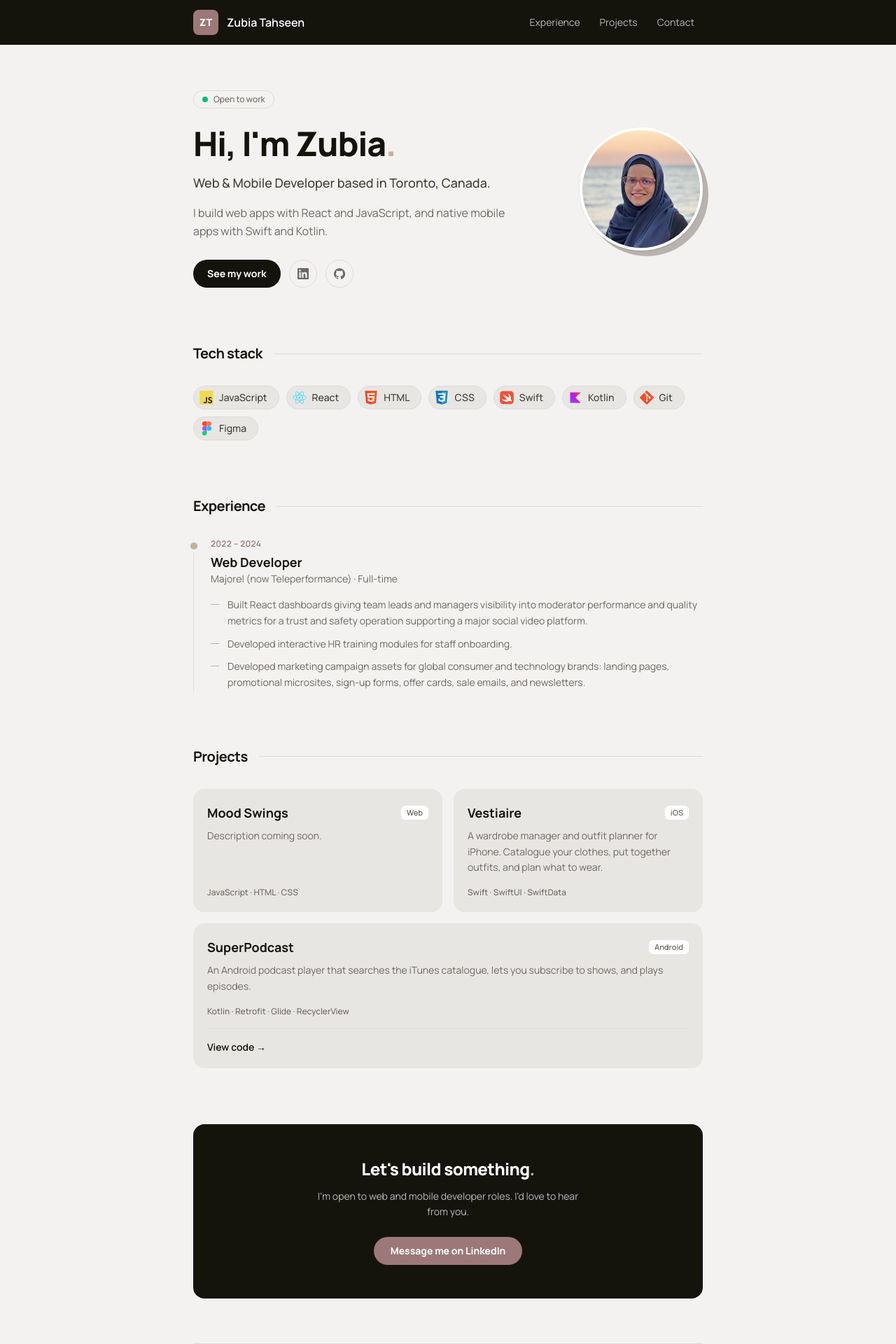
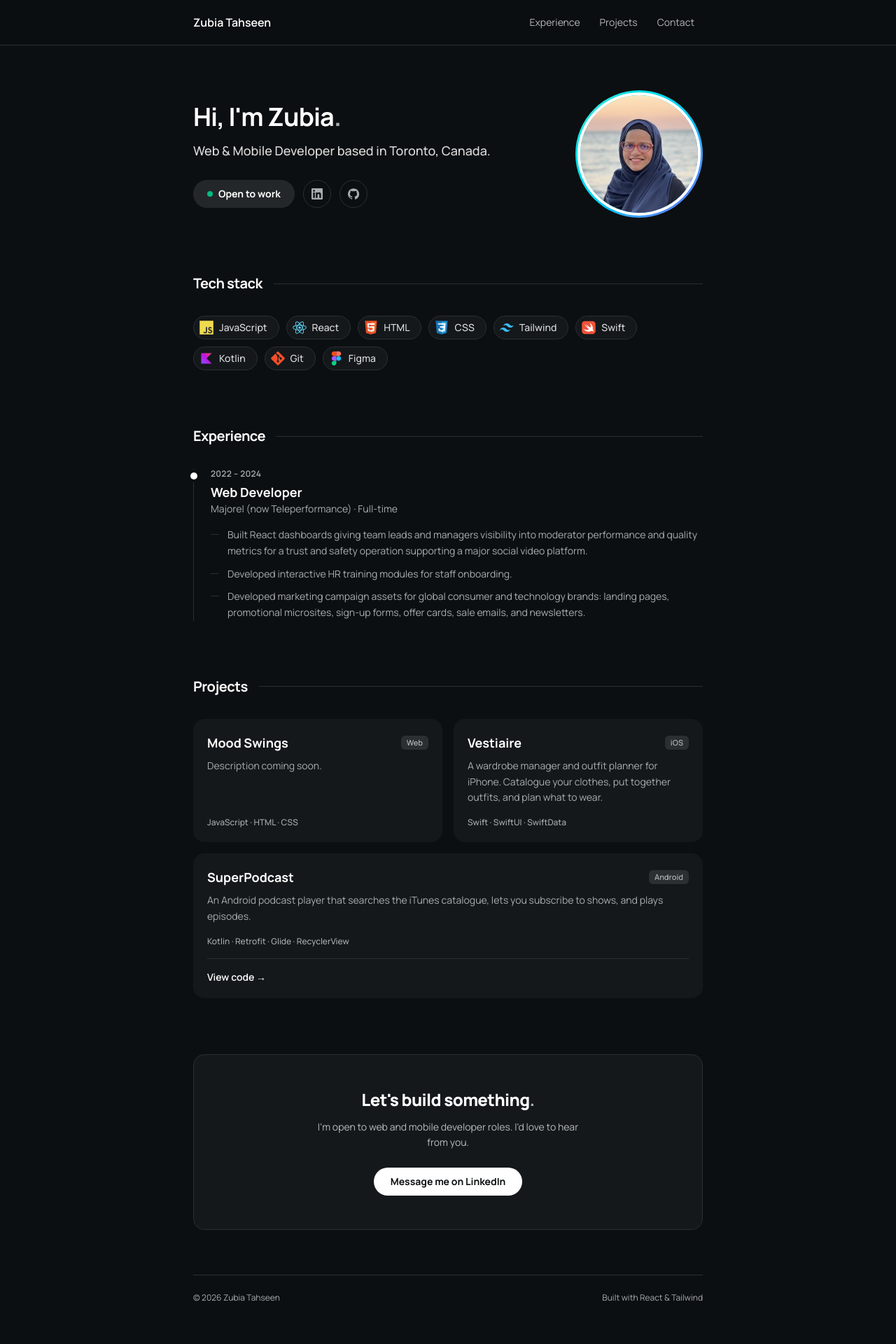
Before and after one commit to zubiatahseen1/portfolio, a React (Vite) app: page / in a window 1280 px wide. Shown: the top 1920 px of the page at 70% size. Built offline with nearby package versions, Linux system fonts and the light colour scheme.

Commit message:
Restyle portfolio: dark theme, Tailwind in stack, new hero

```diff
--- a/src/components/Contact.jsx
+++ b/src/components/Contact.jsx
@@ -6,9 +6,9 @@ function Contact() {
 
   return (
     <section id="contact" className="scroll-mt-20 pb-16">
-      <div className="rounded-2xl bg-dark px-6 py-12 text-center text-white">
+      <div className="rounded-2xl border border-line bg-card px-6 py-12 text-center text-white">
         <h2 className="text-2xl font-extrabold tracking-tight">
-          Let's build something<span className="text-tan">.</span>
+          Let's build something<span className="text-muted">.</span>
         </h2>
         <p className="mx-auto mt-3 max-w-sm text-sm leading-relaxed text-white/70">
           I'm open to web and mobile developer roles. I'd love to hear from you.
@@ -16,7 +16,7 @@ function Contact() {
         <a
           href={href}
           {...external}
-          className="mt-6 inline-block rounded-full bg-mauve px-6 py-2.5 text-sm font-bold text-white transition-opacity hover:opacity-90"
+          className="mt-6 inline-block rounded-full bg-white px-6 py-2.5 text-sm font-bold text-page transition-opacity hover:opacity-90"
         >
           {profile.email ? "Say hello" : "Message me on LinkedIn"}
         </a>
--- a/src/components/ExperienceItem.jsx
+++ b/src/components/ExperienceItem.jsx
@@ -2,11 +2,11 @@ function ExperienceItem({ role, company, type, period, description, highlights }
   return (
     <li className="relative">
       <span
-        className="absolute top-1.5 -left-[29px] size-2.5 rounded-full bg-tan ring-4 ring-page"
+        className="absolute top-1.5 -left-[29px] size-2.5 rounded-full bg-white ring-4 ring-page"
         aria-hidden="true"
       ></span>
-      <p className="text-xs font-semibold tracking-wide text-mauve">{period}</p>
-      <h3 className="mt-1 text-lg font-bold text-dark">{role}</h3>
+      <p className="text-xs font-semibold tracking-wide text-muted">{period}</p>
+      <h3 className="mt-1 text-lg font-bold text-white">{role}</h3>
       <p className="text-sm text-muted">
         {company} · {type}
       </p>
@@ -17,7 +17,7 @@ function ExperienceItem({ role, company, type, period, description, highlights }
         <ul className="mt-4 space-y-2.5 text-sm leading-relaxed text-muted">
           {highlights.map((item) => (
             <li key={item} className="flex gap-3">
-              <span className="mt-2.5 h-px w-3 shrink-0 bg-stone" aria-hidden="true"></span>
+              <span className="mt-2.5 h-px w-3 shrink-0 bg-line" aria-hidden="true"></span>
               {item}
             </li>
           ))}
--- a/src/components/Header.jsx
+++ b/src/components/Header.jsx
@@ -2,13 +2,10 @@ import { profile } from "../data";
 
 function Header() {
   return (
-    <header className="sticky top-0 z-20 bg-dark text-white">
+    <header className="sticky top-0 z-20 border-b border-line bg-page/90 text-white backdrop-blur">
       <div className="mx-auto flex h-16 max-w-3xl items-center justify-between gap-4 px-5">
-        <a href="#top" className="flex items-center gap-3">
-          <span className="flex size-9 items-center justify-center rounded-lg bg-mauve text-sm font-extrabold text-white">
-            ZT
-          </span>
-          <span className="hidden font-semibold sm:inline">{profile.name}</span>
+        <a href="#top" className="font-semibold whitespace-nowrap">
+          {profile.name}
         </a>
         <nav className="flex gap-1 text-sm text-white/70">
           {[
@@ -19,7 +16,7 @@ function Header() {
             <a
               key={href}
               href={href}
-              className="rounded-full px-3 py-1.5 transition-colors hover:bg-white/10 hover:text-white"
+              className="rounded-full px-2 py-1.5 whitespace-nowrap transition-colors sm:px-3 hover:bg-white/10 hover:text-white"
             >
               {label}
             </a>
--- a/src/components/Hero.jsx
+++ b/src/components/Hero.jsx
@@ -7,36 +7,29 @@ function Hero() {
     <section id="top" className="pt-10 pb-20">
       <div className="flex flex-col-reverse gap-8 sm:flex-row sm:items-center sm:justify-between">
         <div className="max-w-md">
-          <p className="mb-5 inline-flex items-center gap-2 rounded-full border border-line px-3 py-1 text-xs font-medium text-muted">
-            <span className="relative flex size-2">
-              <span className="absolute inline-flex size-full animate-ping rounded-full bg-emerald-400 opacity-60"></span>
-              <span className="relative inline-flex size-2 rounded-full bg-emerald-500"></span>
-            </span>
-            {profile.status}
-          </p>
-          <h1 className="text-4xl leading-tight font-extrabold tracking-tight text-dark sm:text-5xl">
-            Hi, I'm Zubia<span className="text-tan">.</span>
+          <h1 className="text-3xl leading-tight font-bold tracking-tight text-white sm:text-4xl">
+            Hi, I'm Zubia<span className="text-muted">.</span>
           </h1>
-          <p className="mt-3 text-lg font-medium text-ink/80">
+          <p className="mt-3 text-lg font-medium text-white/85">
             {profile.title} based in {profile.location}.
-          </p>
-          <p className="mt-4 leading-relaxed text-muted">
-            I build web apps with React and JavaScript, and native mobile apps
-            with Swift and Kotlin.
           </p>
           <div className="mt-7 flex flex-wrap gap-3">
             <a
-              href="#projects"
-              className="rounded-full bg-dark px-5 py-2.5 text-sm font-bold text-white transition-colors hover:bg-mauve"
+              href="#contact"
+              className="inline-flex items-center gap-2 rounded-full bg-white/10 px-5 py-2.5 text-sm font-bold text-white transition-colors hover:bg-white/20"
             >
-              See my work
+              <span className="relative flex size-2">
+                <span className="absolute inline-flex size-full animate-ping rounded-full bg-emerald-400 opacity-60"></span>
+                <span className="relative inline-flex size-2 rounded-full bg-emerald-500"></span>
+              </span>
+              {profile.status}
             </a>
             <a
               href={profile.linkedin}
               target="_blank"
               rel="noreferrer"
               aria-label="LinkedIn"
-              className="flex size-10 items-center justify-center rounded-full border border-line text-muted transition-colors hover:border-dark hover:text-dark"
+              className="flex size-10 items-center justify-center rounded-full border border-line text-muted transition-colors hover:border-muted hover:text-white"
             >
               <LinkedInIcon className="size-4" />
             </a>
@@ -45,21 +38,20 @@ function Hero() {
               target="_blank"
               rel="noreferrer"
               aria-label="GitHub"
-              className="flex size-10 items-center justify-center rounded-full border border-line text-muted transition-colors hover:border-dark hover:text-dark"
+              className="flex size-10 items-center justify-center rounded-full border border-line text-muted transition-colors hover:border-muted hover:text-white"
             >
               <GitHubIcon className="size-4" />
             </a>
           </div>
         </div>
 
-        <div className="relative shrink-0 self-start sm:self-center">
-          <div className="absolute inset-0 translate-x-2 translate-y-2 rounded-full bg-stone"></div>
+        <div className="shrink-0 self-start rounded-full bg-gradient-to-br from-teal-300 via-cyan-400 to-indigo-500 p-[3px] sm:self-center">
           <img
             src={avatar}
             alt={profile.name}
             width="176"
             height="176"
-            className="relative size-32 rounded-full border-4 border-white object-cover shadow-sm sm:size-44"
+            className="size-32 rounded-full border-4 border-white object-cover sm:size-44"
           />
         </div>
       </div>
--- a/src/components/ProjectCard.jsx
+++ b/src/components/ProjectCard.jsx
@@ -9,10 +9,10 @@ function ProjectCard({ name, platform, description, tags, repo, demo, image }) {
         />
       )}
       <div className="flex items-center justify-between gap-3">
-        <h3 className="text-lg font-bold text-dark transition-colors group-hover:text-mauve">
+        <h3 className="text-lg font-bold text-white transition-colors group-hover:text-muted">
           {name}
         </h3>
-        <span className="rounded-md bg-white px-2 py-0.5 text-[11px] font-semibold text-muted">
+        <span className="rounded-md bg-white/10 px-2 py-0.5 text-[11px] font-semibold text-muted">
           {platform}
         </span>
       </div>
@@ -23,12 +23,12 @@ function ProjectCard({ name, platform, description, tags, repo, demo, image }) {
       {(repo || demo) && (
         <div className="mt-4 flex gap-5 border-t border-line pt-4 text-sm font-semibold">
           {demo && (
-            <a href={demo} target="_blank" rel="noreferrer" className="text-dark hover:text-mauve">
+            <a href={demo} target="_blank" rel="noreferrer" className="text-white hover:text-muted">
               Live demo →
             </a>
           )}
           {repo && (
-            <a href={repo} target="_blank" rel="noreferrer" className="text-dark hover:text-mauve">
+            <a href={repo} target="_blank" rel="noreferrer" className="text-white hover:text-muted">
               View code →
             </a>
           )}
--- a/src/components/SectionHeading.jsx
+++ b/src/components/SectionHeading.jsx
@@ -1,7 +1,7 @@
 function SectionHeading({ children }) {
   return (
     <div className="mb-8 flex items-center gap-4">
-      <h2 className="text-xl font-bold tracking-tight text-dark">{children}</h2>
+      <h2 className="text-xl font-bold tracking-tight text-white">{children}</h2>
       <span className="h-px flex-1 bg-line" aria-hidden="true"></span>
     </div>
   );
--- a/src/components/TechItem.jsx
+++ b/src/components/TechItem.jsx
@@ -1,6 +1,6 @@
 function TechItem({ name, icon }) {
   return (
-    <li className="flex items-center gap-2 rounded-full border border-line bg-card py-1.5 pr-4 pl-2 text-sm font-medium text-ink/80 transition-colors hover:border-mauve">
+    <li className="flex items-center gap-2 rounded-full border border-line bg-card py-1.5 pr-4 pl-2 text-sm font-medium text-white/85 transition-colors hover:border-muted">
       <img src={icon} alt="" width="20" height="20" className="size-5" />
       {name}
     </li>
--- a/src/data.js
+++ b/src/data.js
@@ -16,6 +16,7 @@ export const techStack = [
   { name: "React", icon: `${iconBase}/react-original.svg` },
   { name: "HTML", icon: `${iconBase}/html5-original.svg` },
   { name: "CSS", icon: `${iconBase}/css3-original.svg` },
+  { name: "Tailwind", icon: `${iconBase}/tailwindcss-original.svg` },
   { name: "Swift", icon: `${iconBase}/swift-original.svg` },
   { name: "Kotlin", icon: `${iconBase}/kotlin-original.svg` },
   { name: "Git", icon: `${iconBase}/git-original.svg` },
--- a/src/index.css
+++ b/src/index.css
@@ -3,23 +3,16 @@
 @theme {
   --font-sans: "Manrope", ui-sans-serif, system-ui, sans-serif;
 
-  /* Palette */
-  --color-mist: #dddbd9;   /* light grey */
-  --color-stone: #b8b3af;  /* warm grey */
-  --color-mauve: #9c7978;  /* mauve */
-  --color-tan: #c5b099;    /* tan */
-  --color-dark: #14140d;   /* near-black */
-
-  /* Derived */
-  --color-page: #f3f2f0;
-  --color-card: #e8e6e3;
-  --color-line: #dddbd9;
-  --color-ink: #14140d;
-  --color-muted: #6e6965;
+  --color-page: #0c0f11;
+  --color-card: #14181b;
+  --color-line: #2a2f34;
+  --color-ink: #ffffff;
+  --color-muted: #a8adb2;
 }
 
 html {
   scroll-behavior: smooth;
+  color-scheme: dark;
 }
 
 body {
@@ -27,5 +20,5 @@ body {
 }
 
 ::selection {
-  @apply bg-mauve text-white;
+  @apply bg-white text-page;
 }
```
Also changed, not shown: public/icons/tailwindcss-original.svg (added).
